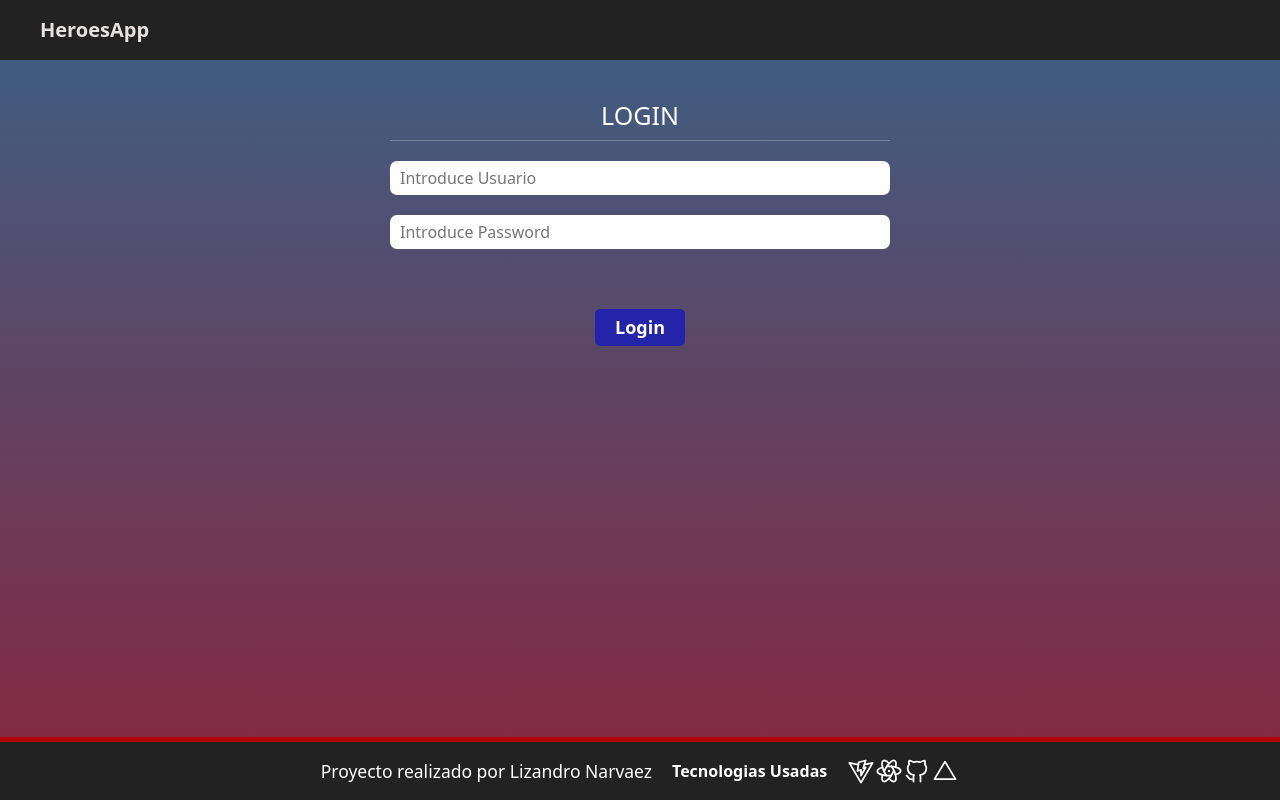
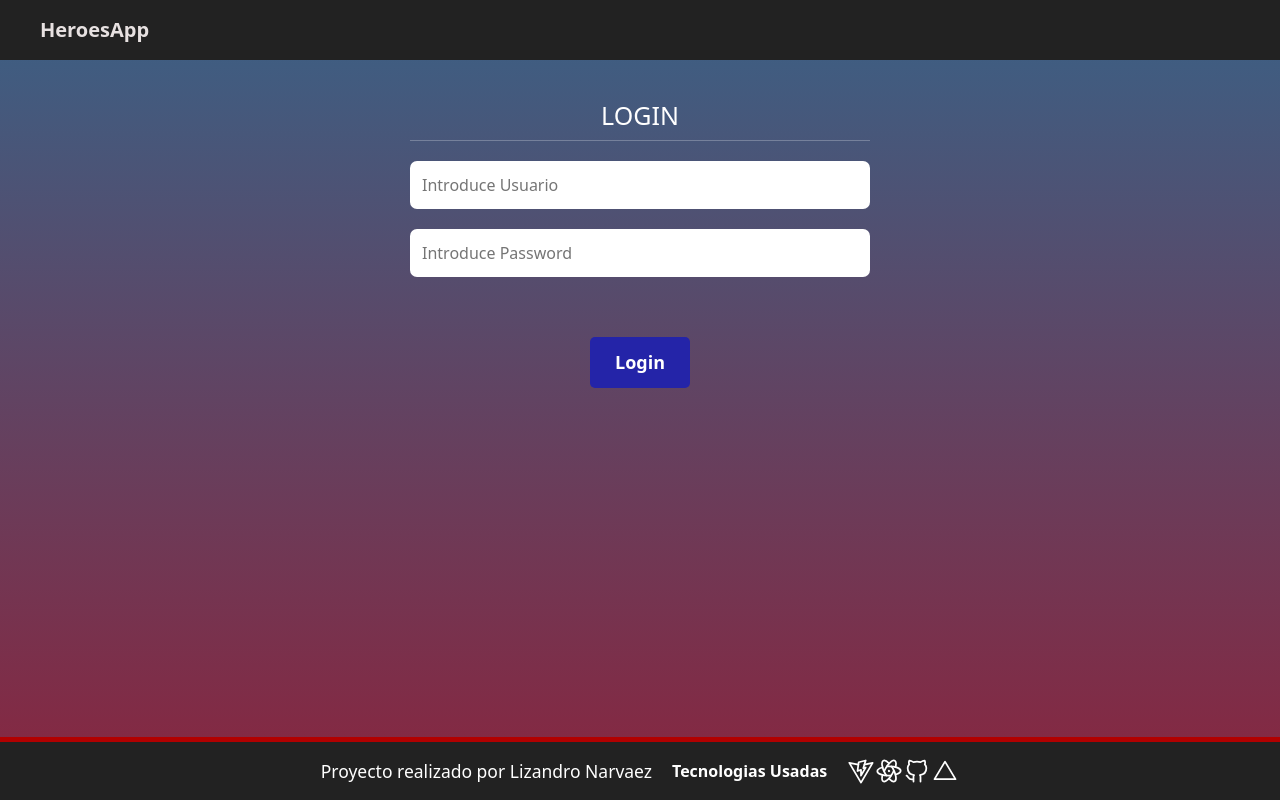
Before and after one commit to lizandronarvaez/AppHeroes-ReactJS, a React (Vite) app: page /login in a window 1280 px wide. Built offline with nearby package versions, Linux system fonts and the light colour scheme.

Commit message:
Cambiando el tamaño del boton en modo response

```diff
--- a/src/auth/pages/Login.css
+++ b/src/auth/pages/Login.css
@@ -3,6 +3,7 @@
     margin-top: 5rem;
     width: min(95%,50rem);
     margin: 0 auto;
+    padding: 0 2rem;
 }
 .form h1{
     text-align: center;
@@ -19,7 +20,7 @@
 .form .form-box input{
     margin: 1rem 0;
     width: 100%;
-    padding: .5rem 1rem;
+    padding: 1.2rem;
     font-size: 1.6rem;
     border-radius: .7rem;
     font-family: system-ui, -apple-system, BlinkMacSystemFont, 'Segoe UI', Roboto, Oxygen, Ubuntu, Cantarell, 'Open Sans', 'Helvetica Neue', sans-serif;
@@ -36,14 +37,20 @@
     margin-top: 5rem;
     border-radius: 5px;
     font-weight: 600;
+    width: 100%;
 }
 
 .form button:hover{
     background-color: rgb(6, 6, 135)
 }
 
+@media (min-width:498px){
+    .form button{
+        width: auto;
+        padding: 1.2rem 2.5rem;
+    }
+}
 /* SweetAlert */
-
 .swal2-popup{
     position: absolute;
     top: -100px;
```
